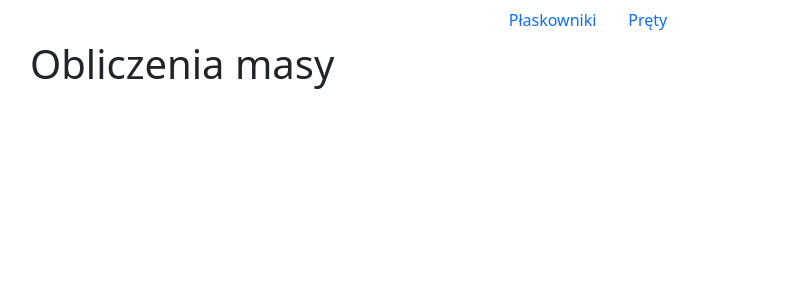
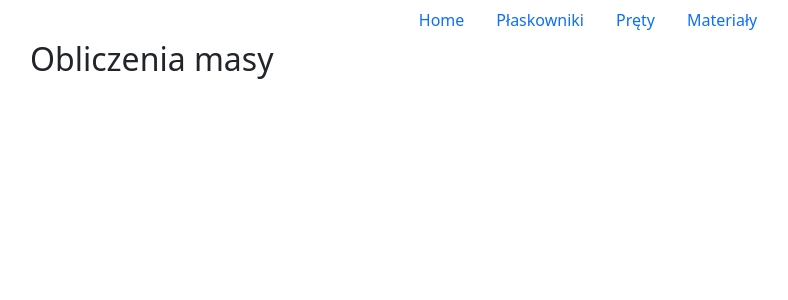
Before and after one commit to wowvaqa/wc, a React (Create React App) app: page / in a window 1280 px wide. Shown: the top 300 px of the page, without its empty margins (52-840 px from the left). Built offline with nearby package versions, Linux system fonts and the light colour scheme.

Commit message:
add: Views

```diff
--- a/src/App.js
+++ b/src/App.js
@@ -1,14 +1,24 @@
-import Home from "./Home";
+import React from "react";
+
+import { BrowserRouter as Router, Route, Routes } from "react-router-dom";
+
+import HomeView from "./views/HomeView";
 import Navbar from "./Navbar";
-
-import Button from "react-bootstrap/Button";
+import CuboidView from "./views/CuboidView";
+import RollerView from "./views/RollerView";
+import MaterialsView from "./views/MaterialsView";
 
 function App() {
   return (
-    <>
+    <Router>
       <Navbar />
-      <Home />
-    </>
+      <Routes>
+        <Route path="/" element={<HomeView />} />
+        <Route path="/cuboid" element={<CuboidView />} />
+        <Route path="/roller" element={<RollerView />} />
+        <Route path="/materials" element={<MaterialsView />} />
+      </Routes>
+    </Router>
   );
 }
 
--- a/src/Navbar.js
+++ b/src/Navbar.js
@@ -1,20 +1,30 @@
-import React, { useContext } from "react";
+import React from "react";
+import { Link } from "react-router-dom";
 
 const Navbar = () => {
   return (
     <>
       <ul className="nav justify-content-center">
+        <li className="nav-item">
+          <a className="nav-link" href="/">
+            Home
+          </a>
+        </li>
         <li class="nav-item">
-          <a className="nav-link active" aria-current="page" href="#">
+          <a className="nav-link" aria-current="page" href="/cuboid">
             Płaskowniki
           </a>
         </li>
         <li className="nav-item">
-          <a className="nav-link" href="#">
+          <a className="nav-link" href="/roller">
             Pręty
           </a>
         </li>
-        <li className="nav-item"></li>
+        <li className="nav-item">
+          <a className="nav-link" href="/materials">
+            Materiały
+          </a>
+        </li>
       </ul>
     </>
   );
--- a/src/Home.js
+++ b/src/views/CuboidView.js
@@ -1,13 +1,13 @@
 import React from "react";
 
-const Home = () => {
+const CuboidView = () => {
   return (
     <>
       <div className="container">
-        <h1>Obliczenia masy</h1>
+        <h2>Masa blach / płaskowników</h2>
       </div>
     </>
   );
 };
 
-export default Home;
+export default CuboidView;
--- /dev/null
+++ b/src/views/HomeView.js
@@ -0,0 +1,13 @@
+import React from "react";
+
+const HomeView = () => {
+  return (
+    <>
+      <div className="container">
+        <h2>Obliczenia masy</h2>
+      </div>
+    </>
+  );
+};
+
+export default HomeView;
--- /dev/null
+++ b/src/views/MaterialsView.js
@@ -0,0 +1,11 @@
+const MaterialsView = () => {
+  return (
+    <>
+      <div className="container">
+        <h2>Materiały</h2>
+      </div>
+    </>
+  );
+};
+
+export default MaterialsView;
--- /dev/null
+++ b/src/views/RollerView.js
@@ -0,0 +1,13 @@
+import React from "react";
+
+const RollerView = () => {
+  return (
+    <>
+      <div className="container">
+        <h2>Masa prętów</h2>
+      </div>
+    </>
+  );
+};
+
+export default RollerView;
```
